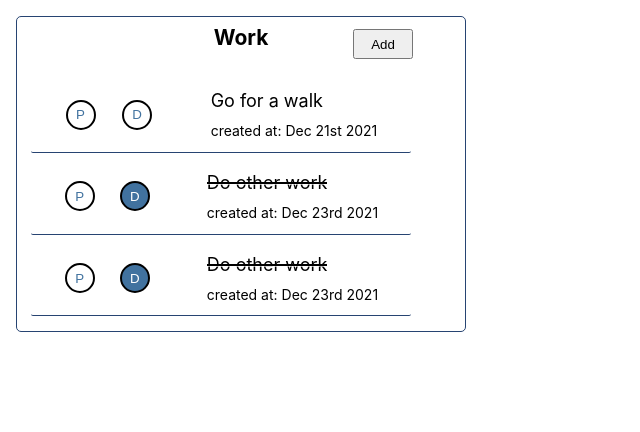
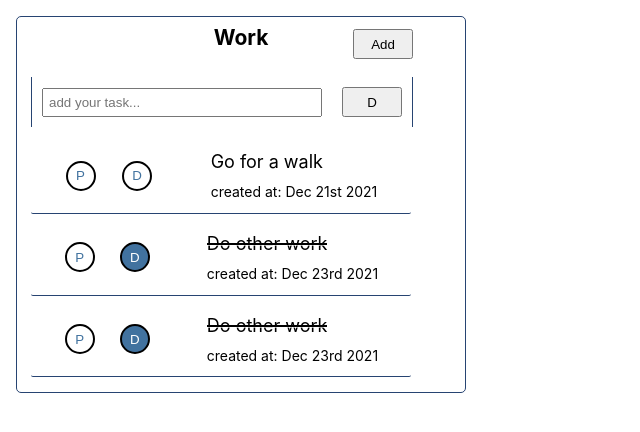
Before and after one commit to ay-sh/NiceNote, a React (Create React App) app: page / in a window 1280 px wide. Both pictures are taken after a click on the button "Add". Shown: the top 432 px of the page, without its empty margins (0-640 px from the left). Built offline with nearby package versions, Linux system fonts and the light colour scheme.

Commit message:
simple add Task ui v1.0 (Rework needed) :)

```diff
--- /dev/null
+++ b/src/components/AddTask.css
@@ -0,0 +1,23 @@
+.addTaskContainer{
+    border-left: 1px solid #274472;
+    border-right: 1px solid #274472;
+
+    width: fit-content;
+
+    padding: 0.6em;
+    margin:0.4em;
+    /* align-self: center; */
+    align-self: flex-start;
+}
+
+.addTaskContainer__inputbox{
+    min-width: 28rem;
+    padding: 0.5rem;
+
+    margin-right: 2rem;
+}
+
+.addTaskContainer__addbtn{
+    width: 6rem;
+    height:3rem;
+}
--- /dev/null
+++ b/src/components/AddTask.js
@@ -0,0 +1,15 @@
+import React from 'react'
+
+import './AddTask.css'
+
+const AddTask = () => {
+    return (
+        <div className="addTaskContainer">
+            <input className="addTaskContainer__inputbox" placeholder="add your task...">
+            </input>
+            <button className="addTaskContainer__addbtn">D</button>
+        </div>
+    )
+}
+
+export default AddTask
--- a/src/components/TaskList.css
+++ b/src/components/TaskList.css
@@ -1,4 +1,6 @@
 .taskListContainer{
+    display: flex;
+    flex-direction: column;
     position:relative;
     width: 45rem;
 
@@ -29,6 +31,17 @@
     cursor:pointer;
 }
 
+.taskListContainer__addmenucontainer{
+    max-height: 0;
+    overflow: hidden;
+    transition: max-height 0.5s ease-out;
+}
+
+.menuOpen{
+    /* calculated height :) */
+    max-height: 6.1rem;
+}
+
 .taskListContainer__taskcont{
     max-height: 42rem;
     overflow-y: scroll;
--- a/src/components/TaskList.js
+++ b/src/components/TaskList.js
@@ -1,21 +1,30 @@
-import React from 'react'
+import React,{useState} from 'react'
 
 import './TaskList.css'
 
 import Task from './Task'
+import AddTask from './AddTask'
 
 const TaskList = ({taskListData, ...props}) => {
     //taskListSize also present can be used
     const {taskListTitle, tasks} = taskListData;
+    const [openAddMenu, setopenAddMenu] = useState(false);
+
+    const handleOpenAddMenu = () => {
+        setopenAddMenu(prevState => !prevState);
+    }
 
     return (
         <div className='taskListContainer'>
             <p className='taskListContainer__title'>{taskListTitle}</p>
-            <button className="taskListContainer__addbtn">Add</button>
+            <button className="taskListContainer__addbtn" onClick={handleOpenAddMenu}>Add</button>
+            <div className={`taskListContainer__addmenucontainer ${openAddMenu ? 'menuOpen' : ''}`}>
+                {openAddMenu && <AddTask/>}
+            </div>
             <div className='taskListContainer__taskcont'>
-            {tasks.map((task, index)=>
-                <Task key={index} taskData={task}/>
-            )}
+                {tasks.map((task, index)=>
+                    <Task key={index} taskData={task}/>
+                )}
             </div>
         </div>
     )
```
